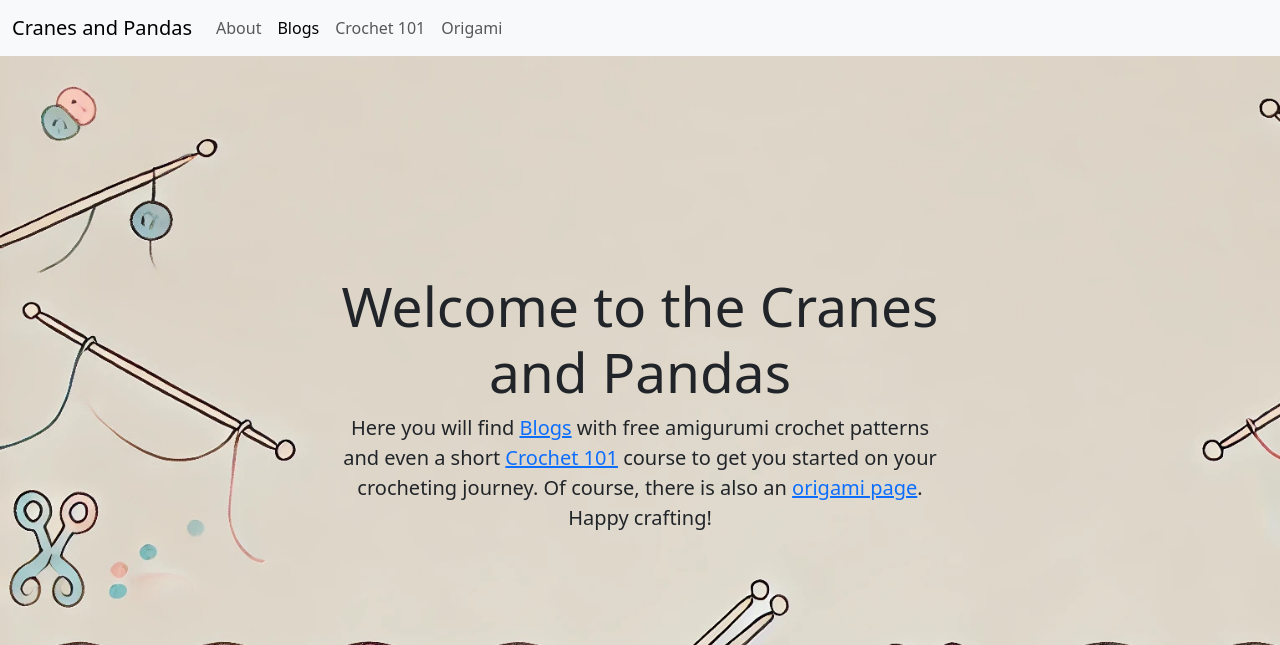
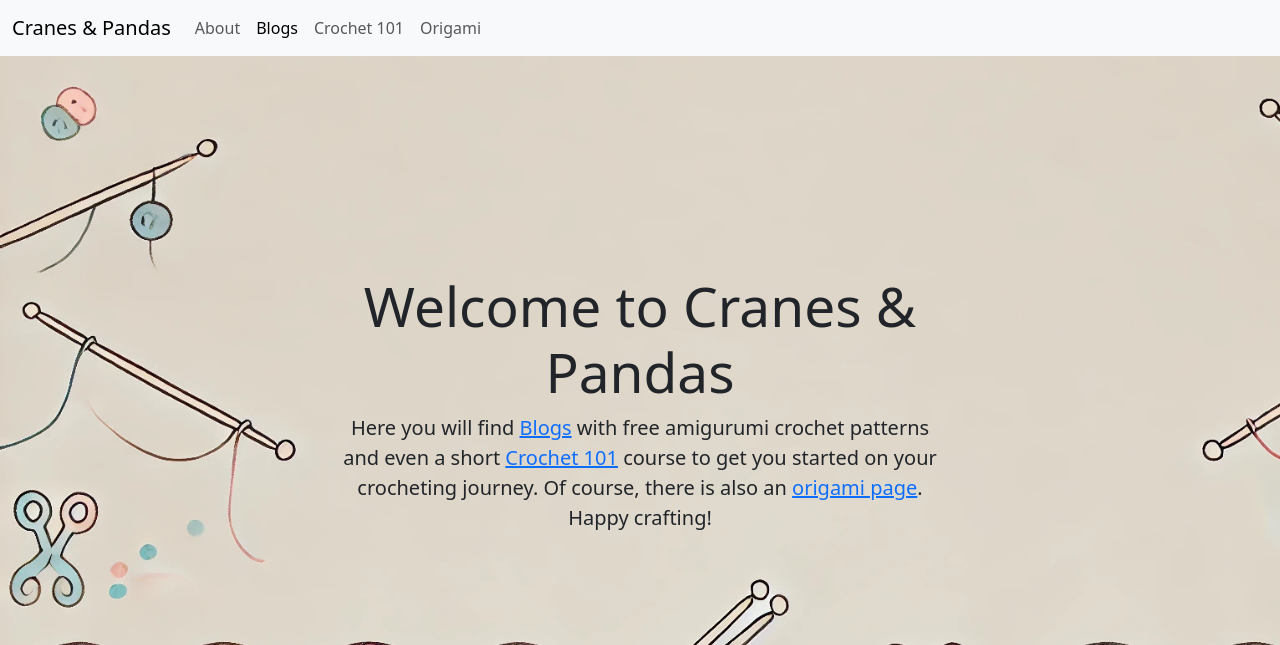
Before and after one commit to naino0316/my-blog, a Flask app: page / in a window 1280 px wide. Shown: the top 645 px of the page. Run offline with Flask 3, Linux system fonts and the light colour scheme.

Commit message:
Updated Club Name

```diff
--- a/templates/aboutme.html
+++ b/templates/aboutme.html
@@ -12,7 +12,7 @@
 <body >
   <nav class="navbar navbar-expand-lg bg-body-tertiary">
     <div class="container-fluid">
-      <a class="navbar-brand" href="{{url_for('homepage')}}">Cranes and Pandas</a>
+      <a class="navbar-brand" href="{{url_for('homepage')}}">Cranes & Pandas</a>
       <button class="navbar-toggler" type="button" data-bs-toggle="collapse" data-bs-target="#navbarSupportedContent" aria-controls="navbarSupportedContent" aria-expanded="false" aria-label="Toggle navigation">
         <span class="navbar-toggler-icon"></span>
       </button>
--- a/templates/blog_post.html
+++ b/templates/blog_post.html
@@ -10,7 +10,7 @@
 <body>
   <nav class="navbar navbar-expand-lg bg-body-tertiary">
     <div class="container-fluid">
-      <a class="navbar-brand" href="{{url_for('homepage')}}">Cranes and Pandas</a>
+      <a class="navbar-brand" href="{{url_for('homepage')}}">Cranes & Pandas</a>
       <button class="navbar-toggler" type="button" data-bs-toggle="collapse" data-bs-target="#navbarSupportedContent" aria-controls="navbarSupportedContent" aria-expanded="false" aria-label="Toggle navigation">
         <span class="navbar-toggler-icon"></span>
       </button>
--- a/templates/blogs.html
+++ b/templates/blogs.html
@@ -10,7 +10,7 @@
 <body>
   <nav class="navbar navbar-expand-lg bg-body-tertiary">
     <div class="container-fluid">
-      <a class="navbar-brand" href="{{url_for('homepage')}}">Cranes and Pandas</a>
+      <a class="navbar-brand" href="{{url_for('homepage')}}">Cranes & Pandas</a>
       <button class="navbar-toggler" type="button" data-bs-toggle="collapse" data-bs-target="#navbarSupportedContent" aria-controls="navbarSupportedContent" aria-expanded="false" aria-label="Toggle navigation">
         <span class="navbar-toggler-icon"></span>
       </button>
--- a/templates/crochet_101.html
+++ b/templates/crochet_101.html
@@ -12,7 +12,7 @@
 <body>
    <nav class="navbar navbar-expand-lg bg-body-tertiary">
       <div class="container-fluid">
-        <a class="navbar-brand" href="{{url_for('homepage')}}">Cranes and Pandas</a>
+        <a class="navbar-brand" href="{{url_for('homepage')}}">Cranes & Pandas</a>
         <button class="navbar-toggler" type="button" data-bs-toggle="collapse" data-bs-target="#navbarSupportedContent" aria-controls="navbarSupportedContent" aria-expanded="false" aria-label="Toggle navigation">
           <span class="navbar-toggler-icon"></span>
         </button>
--- a/templates/home.html
+++ b/templates/home.html
@@ -9,7 +9,7 @@
 <body>
     <nav class="navbar navbar-expand-lg bg-body-tertiary">
         <div class="container-fluid">
-            <a class="navbar-brand" href="{{url_for('homepage')}}">Cranes and Pandas</a>
+            <a class="navbar-brand" href="{{url_for('homepage')}}">Cranes & Pandas</a>
             <button class="navbar-toggler" type="button" data-bs-toggle="collapse" data-bs-target="#navbarSupportedContent" aria-controls="navbarSupportedContent" aria-expanded="false" aria-label="Toggle navigation">
             <span class="navbar-toggler-icon"></span>
             </button>
@@ -34,7 +34,7 @@
         </nav>
 
         <main class="cover">
-          <h1>Welcome to the Cranes and Pandas</h1>
+          <h1>Welcome to Cranes & Pandas</h1>
           <p class="lead">Here you will find <a href="{{ url_for('blogs') }}"><b>Blogs</b></a> with free amigurumi crochet patterns and even a short <a href="{{ url_for('crochet_101') }}"><b>Crochet 101</b></a> course to get you started on your crocheting journey. Of course, there is also an <a href="{{url_for('origami_page')}}"><b>origami page</b></a>. Happy crafting!</p>
         </main>
 
--- a/templates/lesson.html
+++ b/templates/lesson.html
@@ -13,7 +13,7 @@
 <body>
   <nav class="navbar navbar-expand-lg bg-body-tertiary">
     <div class="container-fluid">
-      <a class="navbar-brand" href="{{url_for('homepage')}}">Cranes and Pandas</a>
+      <a class="navbar-brand" href="{{url_for('homepage')}}">Cranes & Pandas</a>
       <button class="navbar-toggler" type="button" data-bs-toggle="collapse" data-bs-target="#navbarSupportedContent" aria-controls="navbarSupportedContent" aria-expanded="false" aria-label="Toggle navigation">
         <span class="navbar-toggler-icon"></span>
       </button>
--- a/templates/origami.html
+++ b/templates/origami.html
@@ -12,7 +12,7 @@
 <body >
   <nav class="navbar navbar-expand-lg bg-body-tertiary">
     <div class="container-fluid">
-      <a class="navbar-brand" href="{{url_for('homepage')}}">Cranes and Pandas</a>
+      <a class="navbar-brand" href="{{url_for('homepage')}}">Cranes & Pandas</a>
       <button class="navbar-toggler" type="button" data-bs-toggle="collapse" data-bs-target="#navbarSupportedContent" aria-controls="navbarSupportedContent" aria-expanded="false" aria-label="Toggle navigation">
         <span class="navbar-toggler-icon"></span>
       </button>
```
